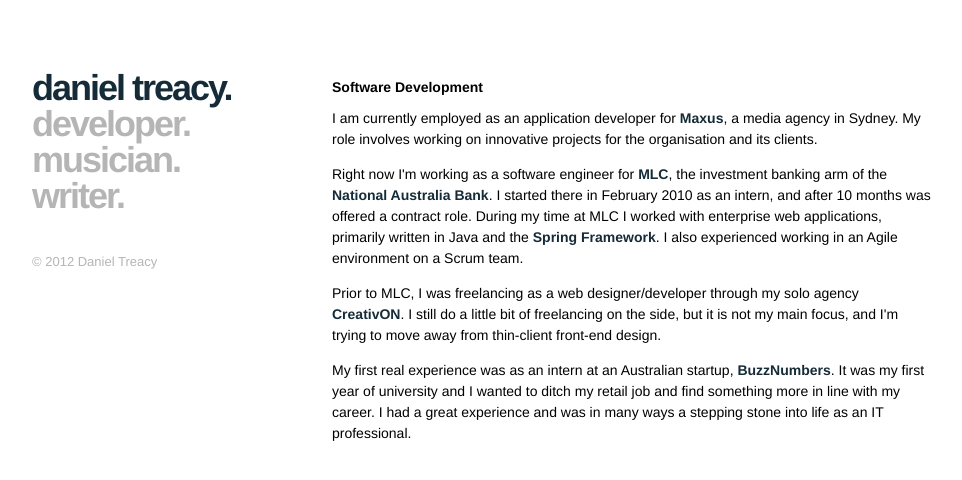
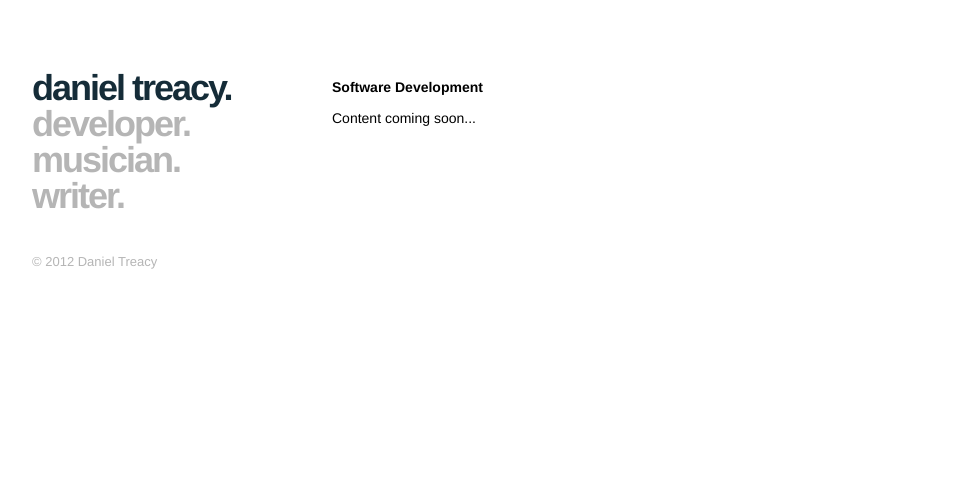
Before and after one commit to danieltreacy/danieltreacy.github.com, a Jekyll site: the page built from developer.html, in a window 1280 px wide. Shown: the top 480 px of the page, without its empty margins (158-1120 px from the left). Built offline with Jekyll 4.4.1, drawn with Linux system fonts in a browser that asks for light colours.

Commit message:
Removed developer content

```diff
--- a/developer.html
+++ b/developer.html
@@ -5,10 +5,4 @@ title: Software Development
 
 <h2>{{ page.title }}</h2>
 
-<p>I am currently employed as an application developer for <a href="http://www.maxusglobal.com/">Maxus</a>, a media agency in Sydney. My role involves working on innovative projects for the organisation and its clients.</p>
-
-<p>Right now I'm working as a software engineer for <a href="http://www.mlc.com.au/">MLC</a>, the investment banking arm of the <a href="http://www.nab.com.au/">National Australia Bank</a>. I started there in February 2010 as an intern, and after 10 months was offered a contract role. During my time at MLC I worked with enterprise web applications, primarily written in Java and the <a href="http://www.springframework.org/">Spring Framework</a>. I also experienced working in an Agile environment on a Scrum team.</p>
-
-<p>Prior to MLC, I was freelancing as a web designer/developer through my solo agency <a href="http://www.creativon.com.au/">CreativON</a>. I still do a little bit of freelancing on the side, but it is not my main focus, and I'm trying to move away from thin-client front-end design.</p>
-
-<p>My first real experience was as an intern at an Australian startup, <a href="http://www.buzznumbers.com.au">BuzzNumbers</a>. It was my first year of university and I wanted to ditch my retail job and find something more in line with my career. I had a great experience and was in many ways a stepping stone into life as an IT professional.</p>
+<p>Content coming soon...</p>
```
